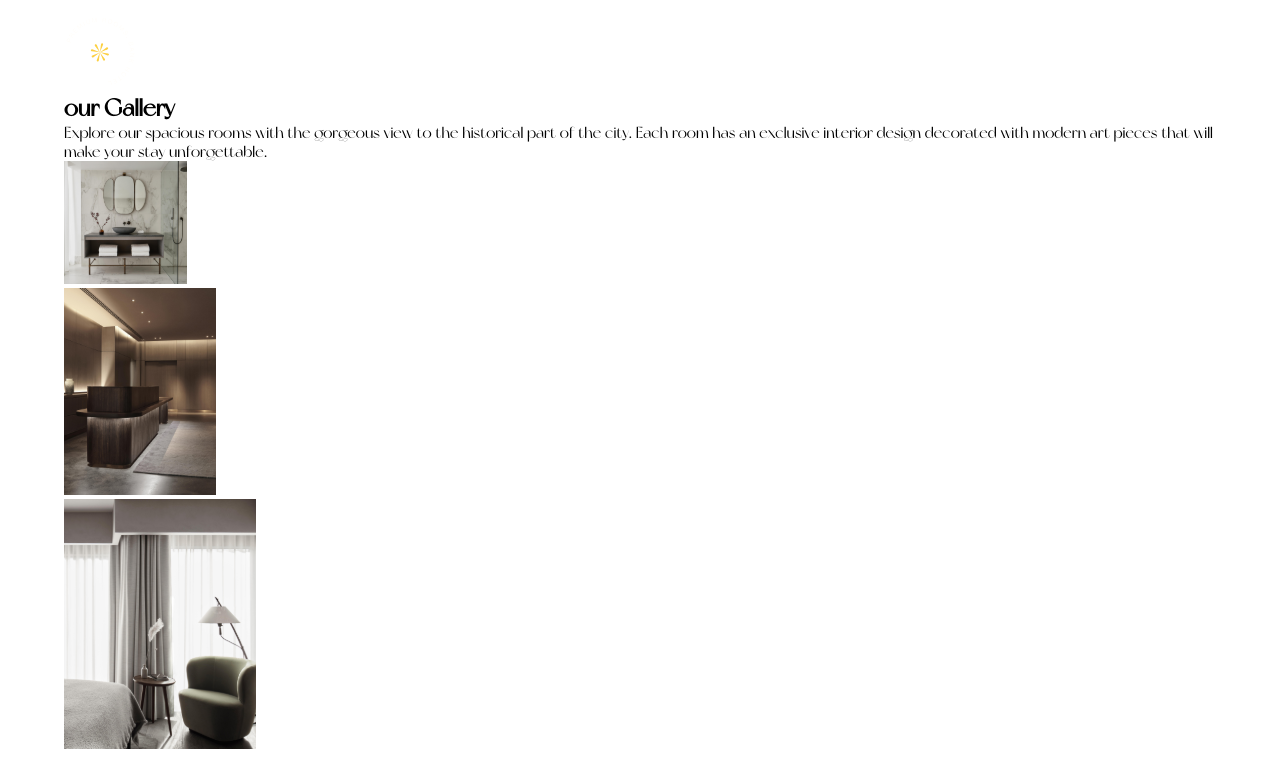
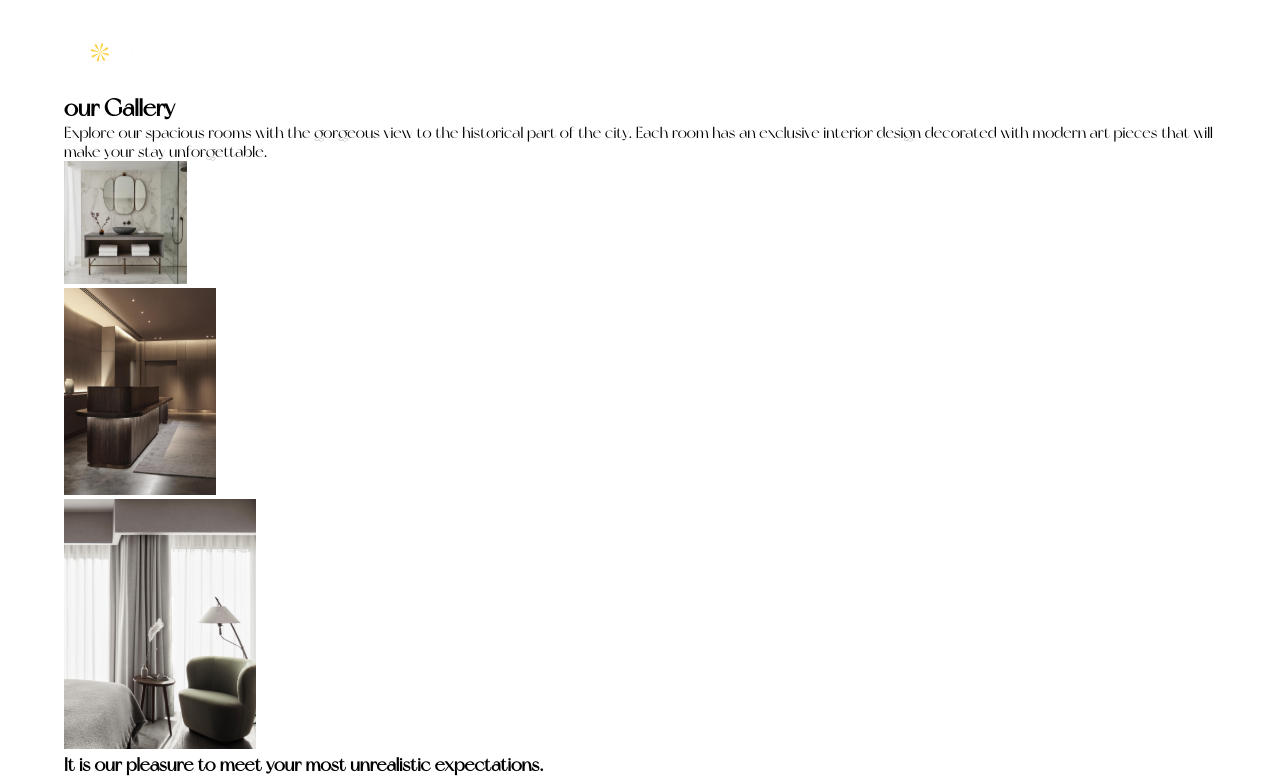
Before and after one commit to gift56/Fullstack-HotelWebsite, a React (Create React App) app: page / in a window 1280 px wide. Shown: the part 5399-6176 px from the top of the page. Before the commit the page ends 6152 px from the top, so only its background shows below. Built offline with nearby package versions, Linux system fonts and the light colour scheme.

Commit message:
gooton polygon

```diff
--- a/src/components/Gallery.jsx
+++ b/src/components/Gallery.jsx
@@ -55,7 +55,9 @@ const Gallery = () => {
                 </div>
               ))}
               <div className="details">
-
+                <h3>
+                  It is our pleasure to meet your most unrealistic expectations.
+                </h3>
               </div>
             </GalleryRightSideMobile>
             <GalleryRightSideMobile></GalleryRightSideMobile>
```
Also changed, not shown: src/assets/polygon.svg (added).
